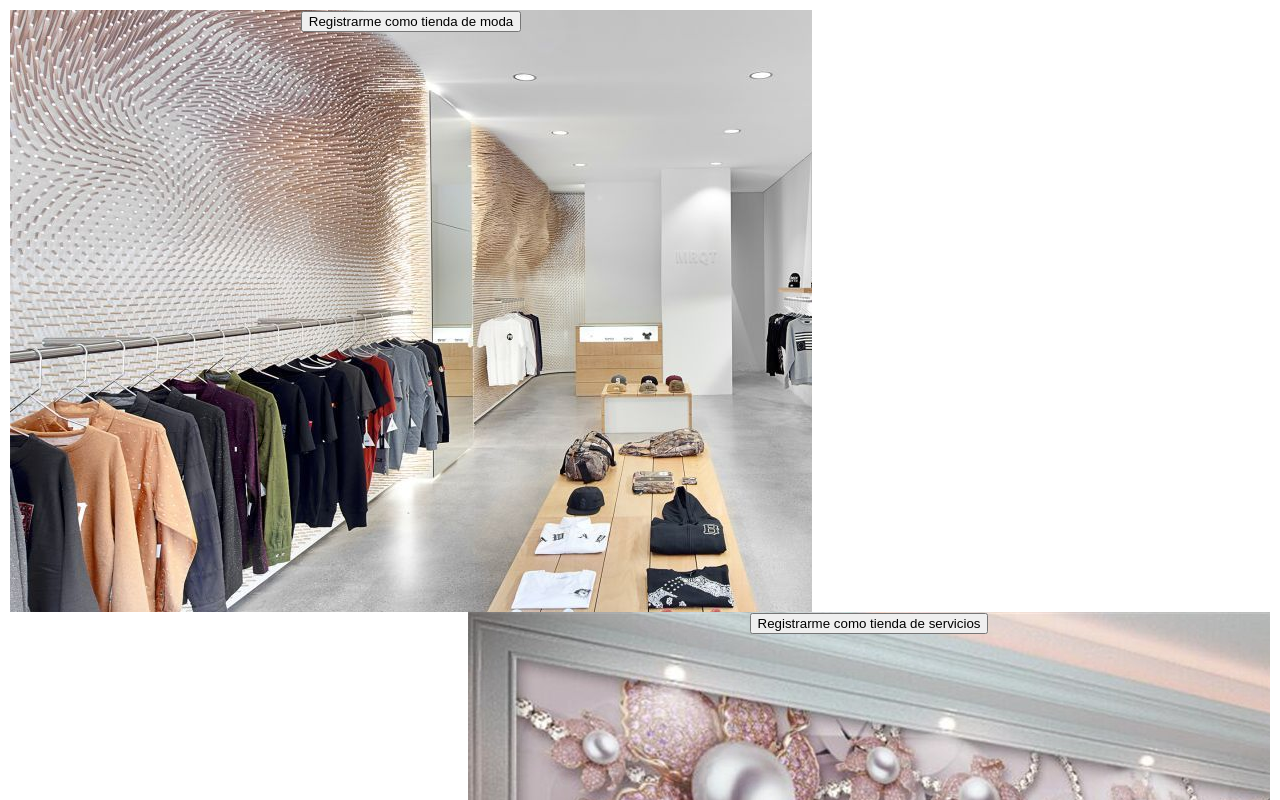
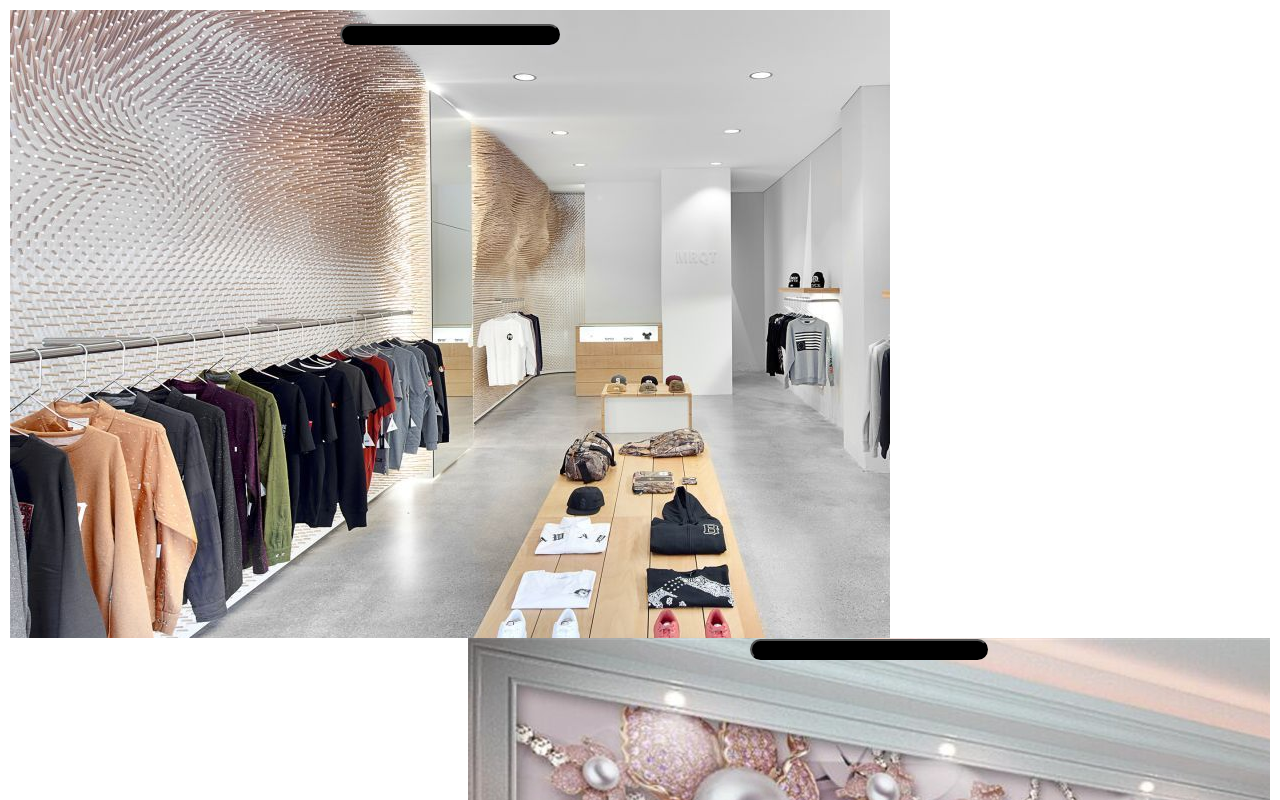
Before and after one commit to Montsewony/Moda, a plain HTML site: page index/index.html in a window 1280 px wide. Shown: the top 800 px of the page. Drawn offline with Linux system fonts and the light colour scheme.

Commit message:
index v2

```diff
--- a/index/css.css
+++ b/index/css.css
@@ -1,4 +1,6 @@
+@charset "UTF-8";
 .izquierda {
+    padding: 14px 40px;
     float: left;
     width:"300";
     height: "300";
@@ -9,3 +11,13 @@
     width:"300";
     height: "300";
   }
+
+  button{
+      background-color: black;
+      border-radius: 12px;
+
+  }
+  .btn{
+    background-color: black;
+    border-radius: 12px;
+    }
--- a/index/index.html
+++ b/index/index.html
@@ -3,7 +3,8 @@
     <head>
         <title>Bienvenida</title>
         <meta charset="utf-8">
-<link rel="stylesheet" href="/index/css.css">
+        <link rel="stylesheet" href="/index/css.css">
+
         </head>
 <body >
 
@@ -13,16 +14,17 @@
     <tbody>
       <tr>
        <td background="ropa1.jpg" class="izquierda" width="800" height="600" align=center>
-         <button>
+         <button class="btn btn-dark" border-radius= "S12px">
        Registrarme como tienda de moda
      </button>
     </td></div>
 
     <div>
     <td background="ropa3.jpg" class="derecha" width="800" height="600" align=center>
-     <button>
+     <button class="btn btn-dark" border-radius= "S12px">
       Registrarme como tienda de servicios
     </button>
+
     </td>
      </tr>
     </tbody>
```
Also changed, not shown: index/ropa4.jpg (added).
